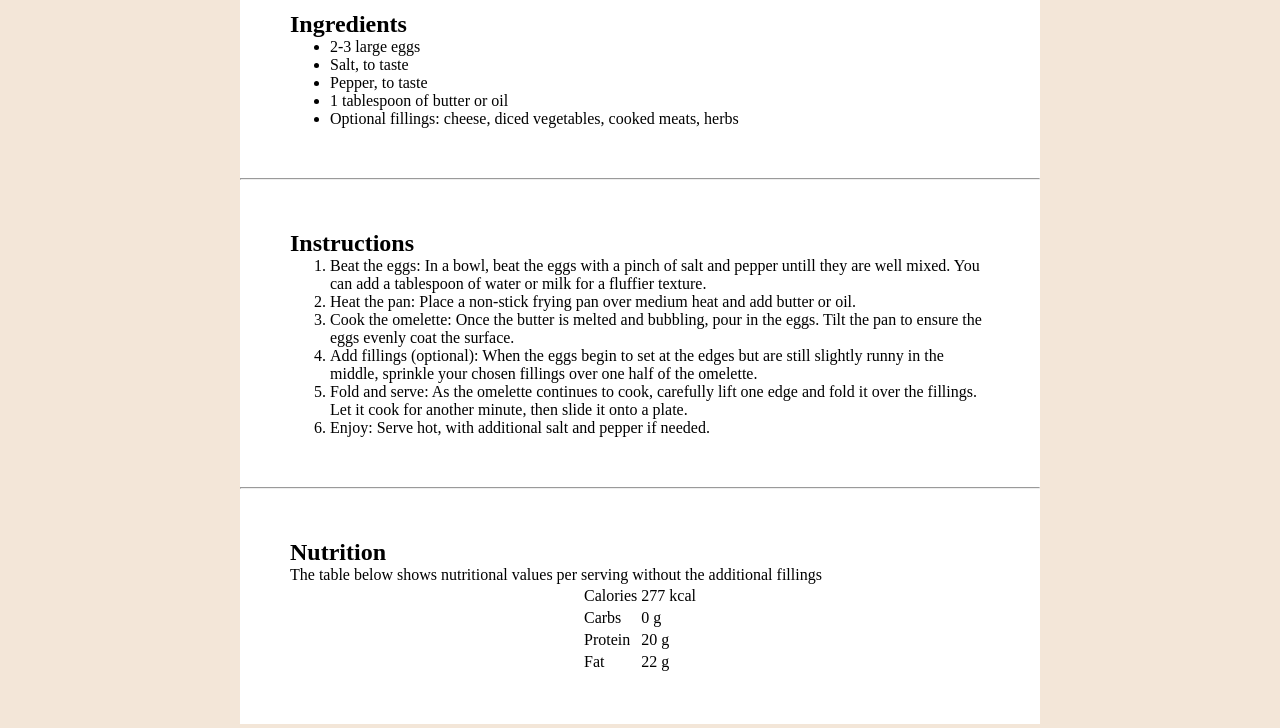
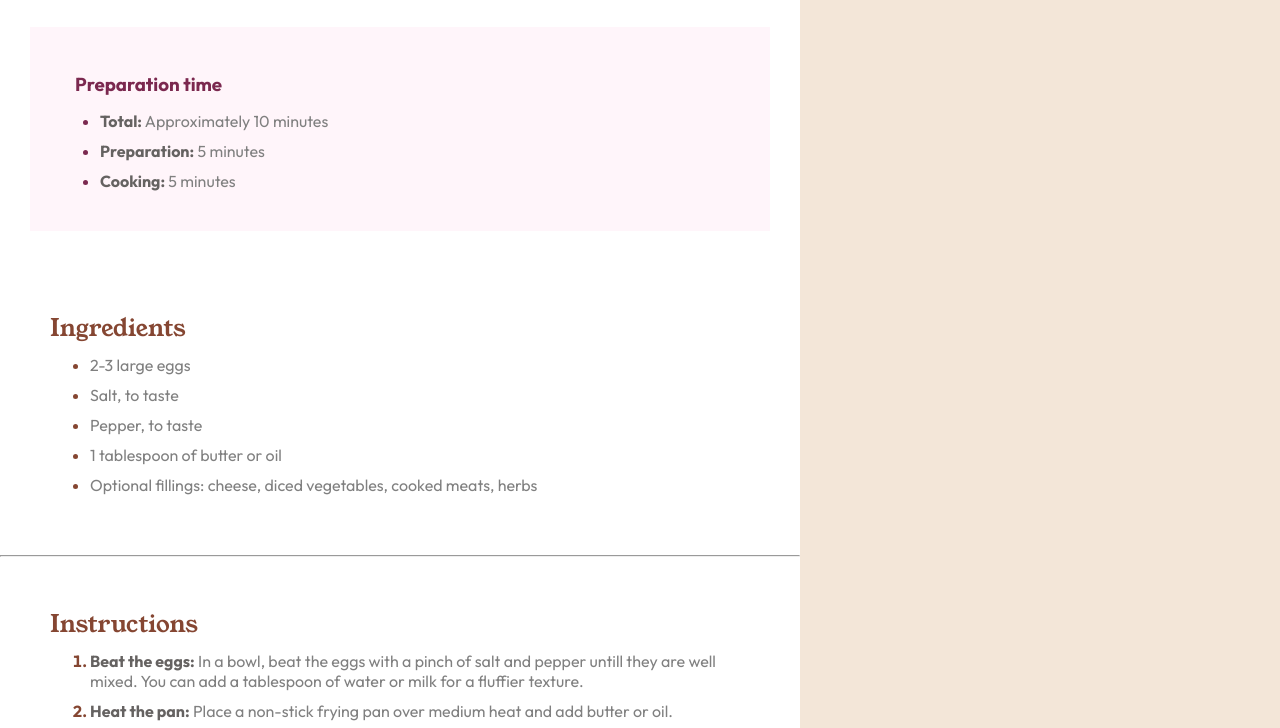
Before and after one commit to BrunaGrassi/Versionando-Codigo, a plain HTML site: page Recipe Page/index.html in a window 1280 px wide. Shown: the part 512-1240 px from the top of the page. Drawn offline with Linux system fonts and the light colour scheme.

Commit message:
Aplicando estilos

```diff
--- a/Recipe Page/styles.css
+++ b/Recipe Page/styles.css
@@ -1,7 +1,17 @@
+@font-face {
+    font-family: 'Young Serif';
+    src: url(fonts/young-serif/YoungSerif-Regular.ttf);
+}
+
+@font-face {
+    font-family: 'Outfit';
+    src: url(fonts/outfit/Outfit-VariableFont_wght.ttf);
+}
+
 * {
     margin: 0 auto;
     align-items: center;
-    font-family: ;
+    font-family: 'Outfit', serif;
 }
 
 body {
@@ -13,20 +23,62 @@ img {
     max-width: 700px;
 }
 
+h1, h2 {
+    font-weight: 400;
+    font-family: 'Young Serif', serif;
+}
+
+h2 {
+    color: hsl(14, 45%, 36%);
+}
+
+p, li {
+    font-size: 16px;
+    color: gray
+}
+
+
+li {
+    margin: 10px 0;
+
+}
+
+/* pseudo-elemento */
+li::marker {
+    color:hsl(14, 45%, 36%);
+    font-weight: bold;
+}
+
+.preparation li::marker{
+    color: hsl(332, 51%, 32%);
+}
+
+span {
+    font-weight: bold;
+    color: hsl(12, 2%, 39%);
+}
+
+td {
+    border-bottom: solid 1px hsl(30, 18%, 87%);
+}
+
 .card {
     width: 800px;
     background-color: white;
-    margin: 50 0 50 0;
-    padding: 50 0 50 0;
+    margin: 50px 0px;
+    padding: 50px 0px;
 }
 
 .preparation {
     text-align: left;
     background-color: hsl(330, 100%, 98%);
+    padding: 30px 30px;
+    margin: 30px 30px;
 }
 
 .preparation h3 {
     color: hsl(332, 51%, 32%);
+    margin: 15px
 }
 
 .tamanho-padrao {
```
